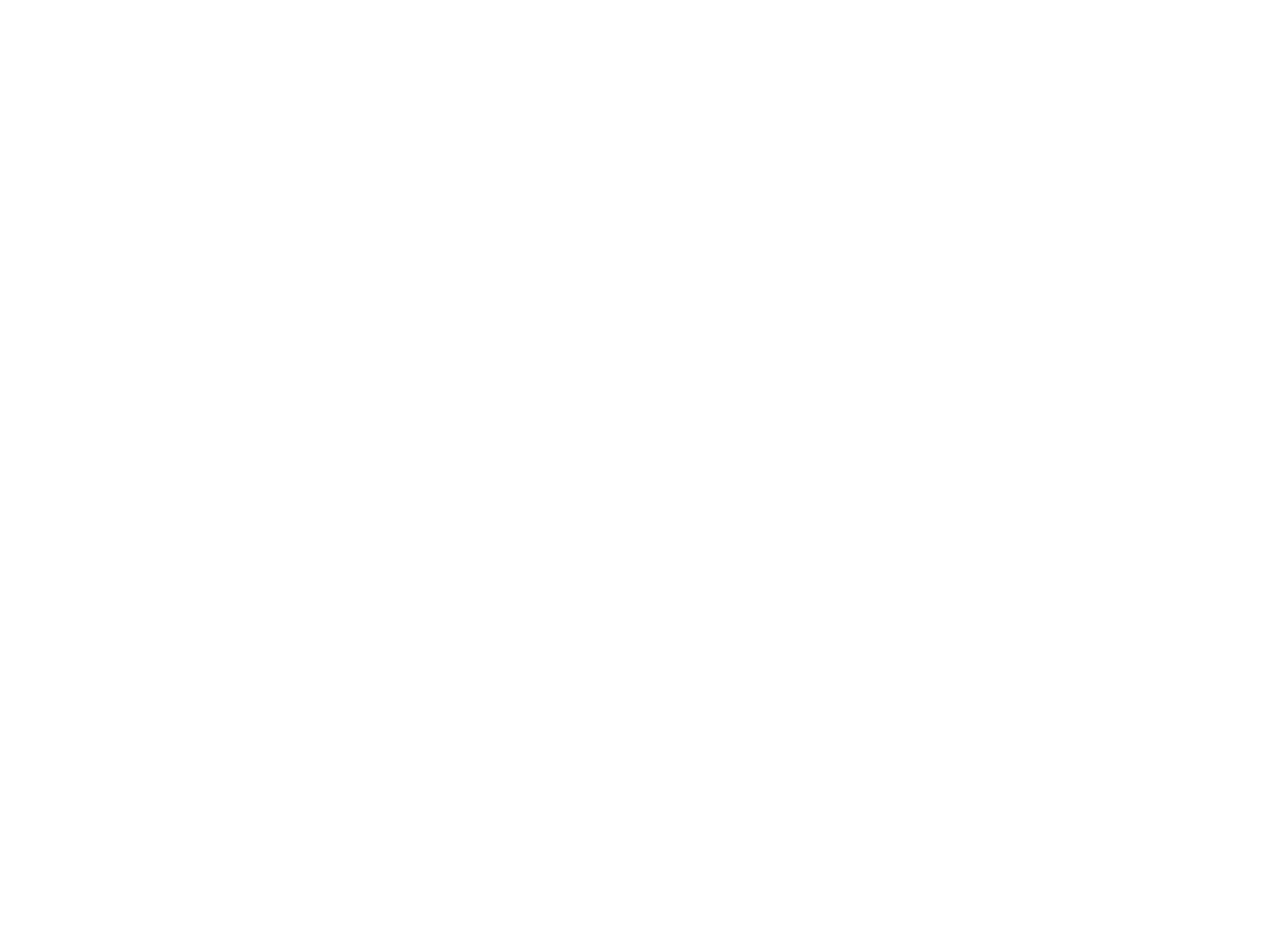
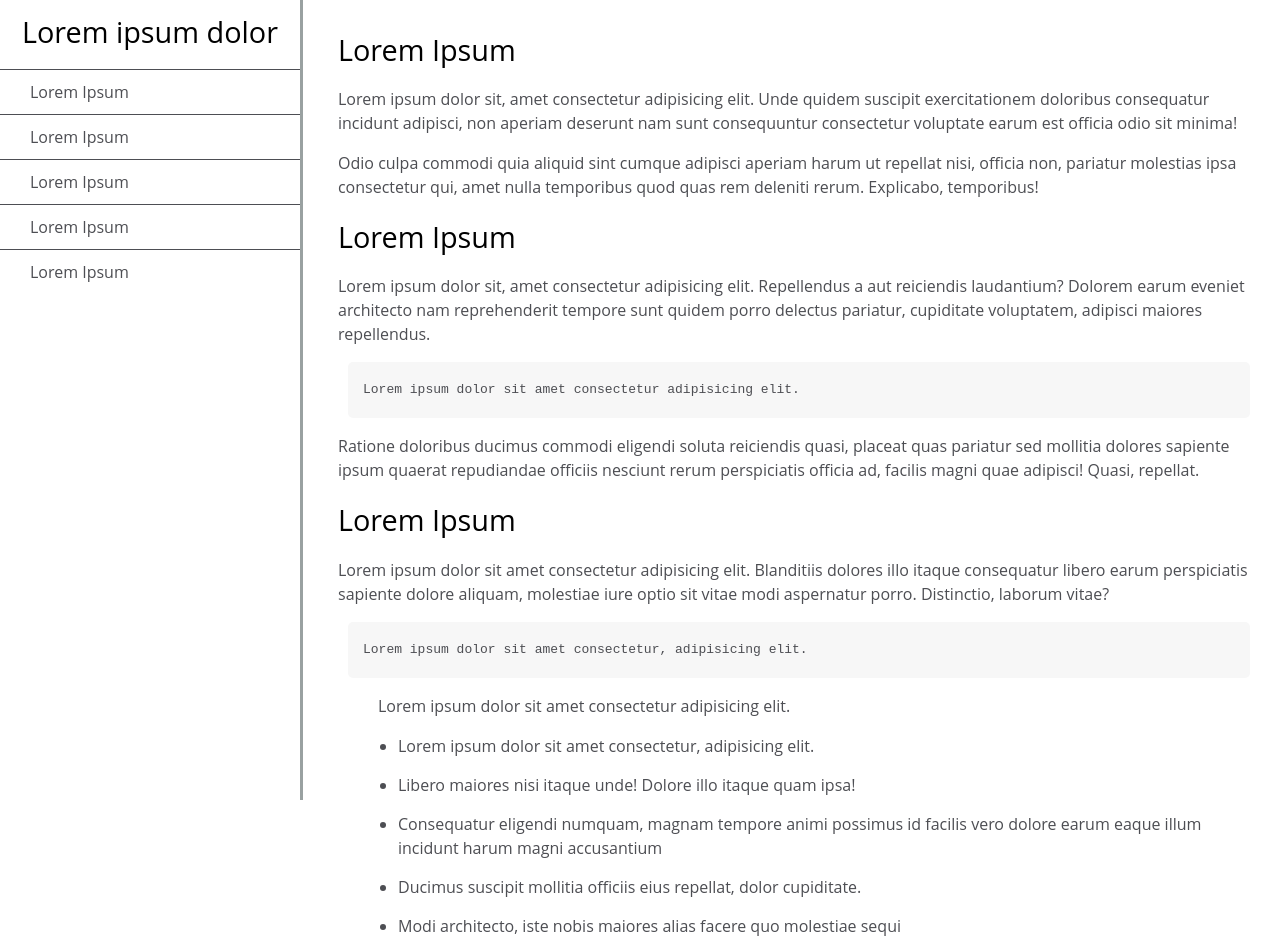
Before and after one commit to levantsivadze/FCC-Technical-Documentation, a plain HTML site: page index.html in a window 1280 px wide. Shown: the top 941 px of the page. Before the commit the page ends 800 px from the top, so only its background shows below. Drawn offline with Linux system fonts and the light colour scheme.

Commit message:
Update index.html

```diff
--- a/index.html
+++ b/index.html
@@ -5,7 +5,7 @@
   <meta charset="UTF-8">
   <meta http-equiv="X-UA-Compatible" content="IE=edge">
   <meta name="viewport" content="width=device-width, initial-scale=1.0">
-  <style rel="stylesheet" href='index.css'>
+  <link rel="stylesheet" href='index.css'>
   <title>Document</title>
 </head>
 
```
